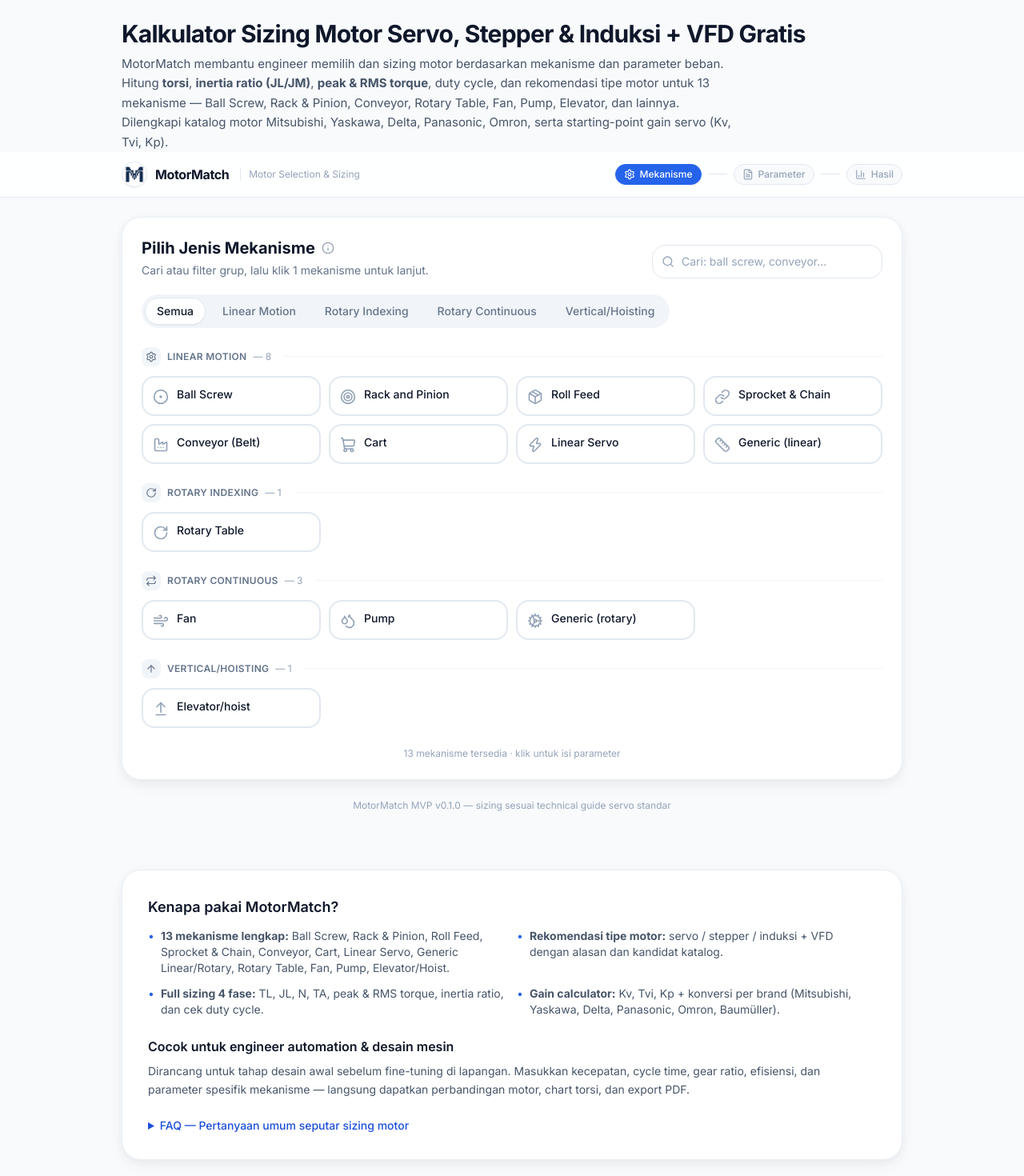
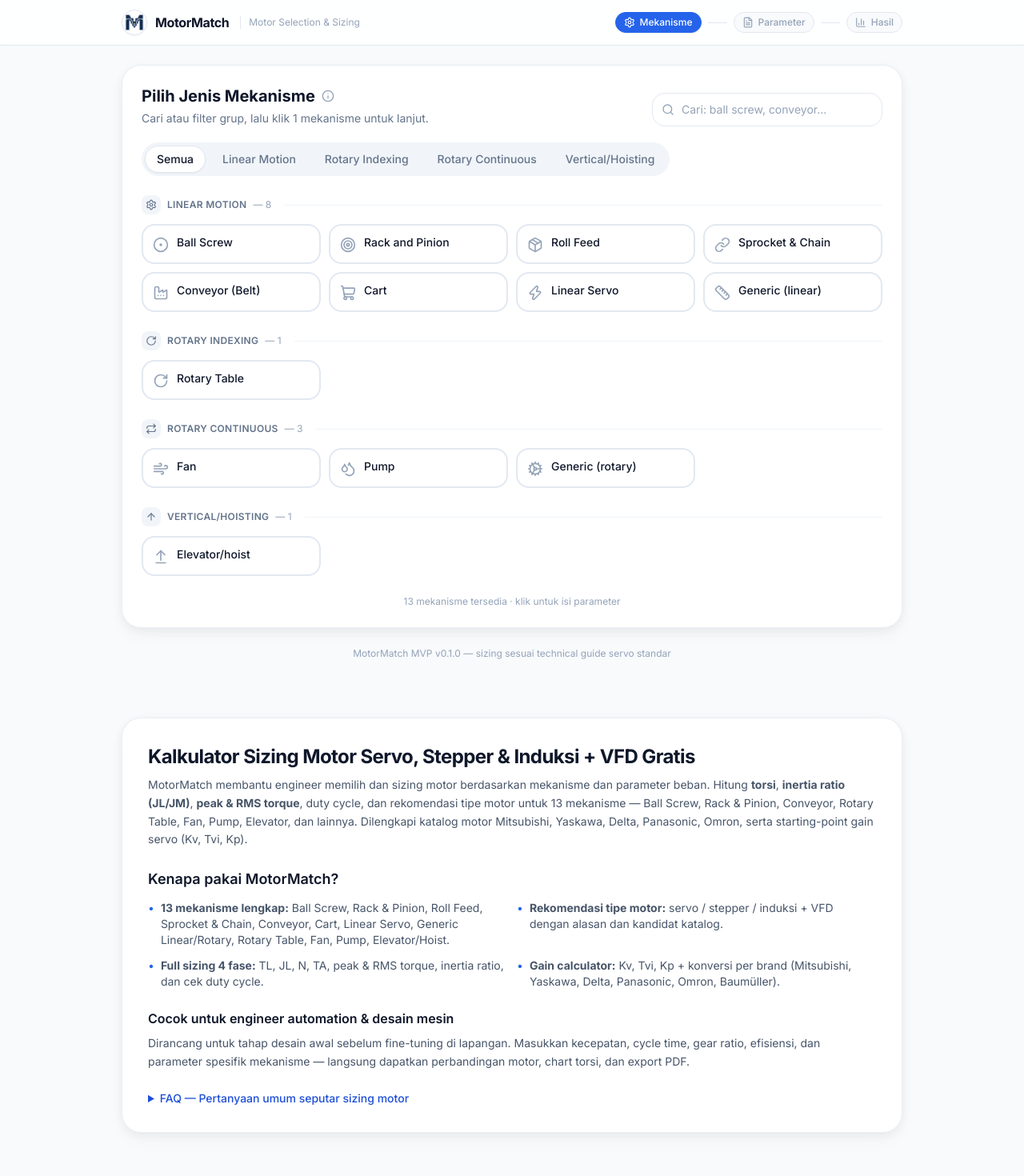
Before and after one commit to rizalhakim33/motor-match, a Next.js app: page / in a window 1280 px wide. Shown: the top 1470 px of the page at 80% size. Built offline with nearby package versions, Linux system fonts and the light colour scheme; no server answers.

Commit message:
fix(seo): move H1 intro from header to footer section
Agar tidak tampil di header, H1 + deskripsi dipindah ke card footer di bawah wizard (tetap SSR crawlable)

```diff
--- a/src/app/page.tsx
+++ b/src/app/page.tsx
@@ -3,12 +3,15 @@ import MotorWizard from "@/components/wizard/MotorWizard";
 export default function Home() {
   return (
     <div className="min-h-screen bg-surface-50">
-      {/* SEO: H1 + intro SSR-visible for crawler (wizard is client-only) */}
-      <section className="max-w-5xl mx-auto px-4 sm:px-6 pt-6">
-        <h1 className="text-2xl sm:text-3xl font-bold tracking-tight text-surface-900">
+      <MotorWizard />
+
+      {/* SEO static content in footer - crawlable but not in header */}
+      <section className="max-w-5xl mx-auto px-4 sm:px-6 pb-10">
+        <div className="bg-white rounded-2xl shadow-soft border border-surface-200/70 p-6 md:p-8 mt-6">
+          <h1 className="text-xl sm:text-2xl font-bold tracking-tight text-surface-900">
             Kalkulator Sizing Motor Servo, Stepper &amp; Induksi + VFD Gratis
           </h1>
-        <p className="mt-2 text-sm sm:text-[15px] leading-relaxed text-surface-600 max-w-3xl">
+          <p className="mt-2 text-sm leading-relaxed text-surface-600">
             MotorMatch membantu engineer memilih dan sizing motor berdasarkan mekanisme dan parameter
             beban. Hitung <strong>torsi</strong>, <strong>inertia ratio (JL/JM)</strong>,{" "}
             <strong>peak &amp; RMS torque</strong>, duty cycle, dan rekomendasi tipe motor untuk 13
@@ -16,14 +19,8 @@ export default function Home() {
             dan lainnya. Dilengkapi katalog motor Mitsubishi, Yaskawa, Delta, Panasonic, Omron, serta
             starting-point gain servo (Kv, Tvi, Kp).
           </p>
-      </section>
 
-      <MotorWizard />
-
-      {/* SEO static content below wizard - crawlable long-tail keywords */}
-      <section className="max-w-5xl mx-auto px-4 sm:px-6 pb-10">
-        <div className="bg-white rounded-2xl shadow-soft border border-surface-200/70 p-6 md:p-8 mt-6">
-          <h2 className="text-lg font-semibold text-surface-900">Kenapa pakai MotorMatch?</h2>
+          <h2 className="mt-6 text-lg font-semibold text-surface-900">Kenapa pakai MotorMatch?</h2>
           <ul className="mt-3 grid sm:grid-cols-2 gap-3 text-sm text-surface-600">
             <li className="flex gap-2">
               <span className="text-primary-600">•</span>
```
Lines whose indentation alone changed are shown as unchanged.
